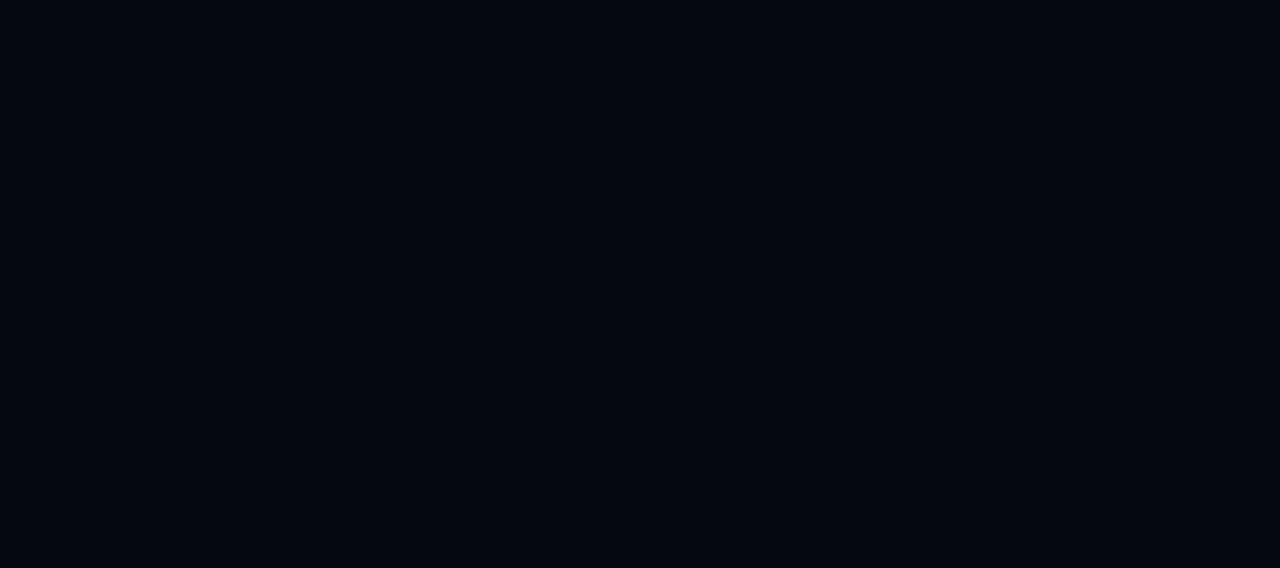
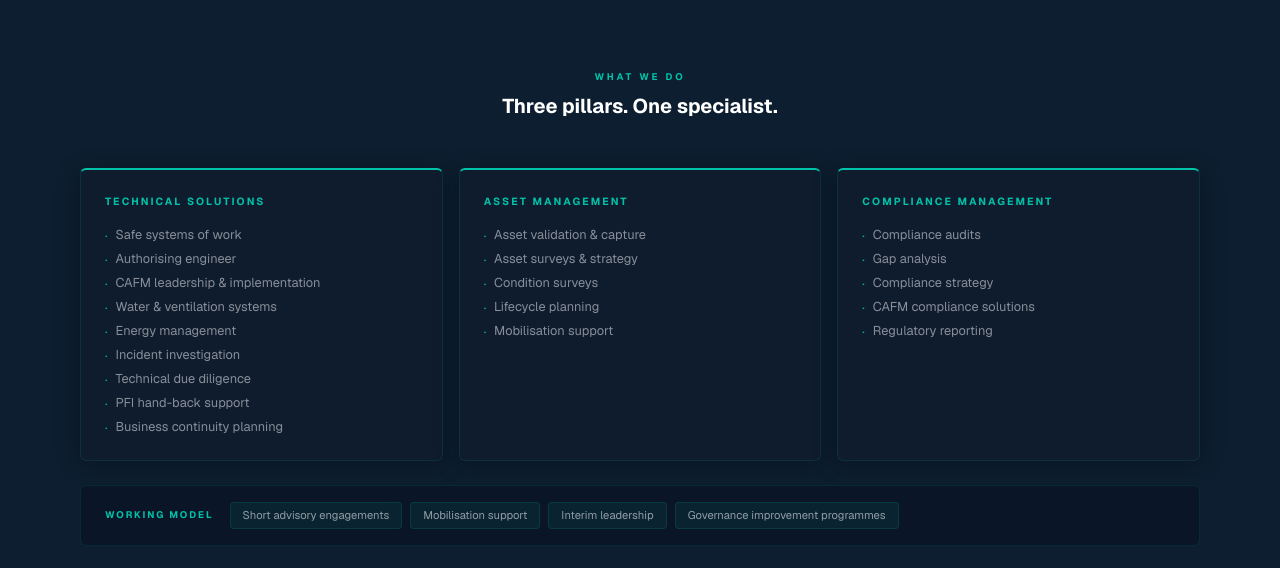
Before and after one commit to danthedev100/rpwtechconsulting2, a Next.js app: page / in a window 1280 px wide. Shown: the part 810-1378 px from the top of the page. Before the commit the page ends 800 px from the top, so only its background shows below. Built offline with nearby package versions, Linux system fonts and the light colour scheme.

Commit message:
feat: add Services section with 3 pillar cards and working model strip

```diff
--- a/app/page.tsx
+++ b/app/page.tsx
@@ -1,11 +1,13 @@
 import { Nav } from '@/components/Nav'
 import { Hero } from '@/components/Hero'
+import { Services } from '@/components/Services'
 
 export default function Home() {
   return (
     <main>
       <Nav />
       <Hero />
+      <Services />
     </main>
   )
 }
--- /dev/null
+++ b/components/Services.tsx
@@ -0,0 +1,102 @@
+// components/Services.tsx
+import { FadeUp } from '@/components/FadeUp'
+
+const PILLARS = [
+  {
+    name: 'Technical Solutions',
+    services: [
+      'Safe systems of work',
+      'Authorising engineer',
+      'CAFM leadership & implementation',
+      'Water & ventilation systems',
+      'Energy management',
+      'Incident investigation',
+      'Technical due diligence',
+      'PFI hand-back support',
+      'Business continuity planning',
+    ],
+  },
+  {
+    name: 'Asset Management',
+    services: [
+      'Asset validation & capture',
+      'Asset surveys & strategy',
+      'Condition surveys',
+      'Lifecycle planning',
+      'Mobilisation support',
+    ],
+  },
+  {
+    name: 'Compliance Management',
+    services: [
+      'Compliance audits',
+      'Gap analysis',
+      'Compliance strategy',
+      'CAFM compliance solutions',
+      'Regulatory reporting',
+    ],
+  },
+]
+
+const WORKING_MODEL = [
+  'Short advisory engagements',
+  'Mobilisation support',
+  'Interim leadership',
+  'Governance improvement programmes',
+]
+
+export function Services() {
+  return (
+    <section id="services" className="bg-[#0d1e30] py-20 px-6">
+      <div className="max-w-[1120px] mx-auto">
+        {/* Header */}
+        <FadeUp className="text-center mb-12">
+          <p className="text-[#00c2a8] text-[0.6rem] tracking-[0.3em] uppercase font-bold mb-2">
+            What We Do
+          </p>
+          <h2 className="text-white text-xl font-bold">Three pillars. One specialist.</h2>
+        </FadeUp>
+
+        {/* Pillar cards */}
+        <div className="grid grid-cols-1 md:grid-cols-3 gap-4 mb-6">
+          {PILLARS.map((pillar, i) => (
+            <FadeUp key={pillar.name} delay={i * 80}>
+              <div className="bg-[#0f1c2e] border border-[rgba(0,194,168,0.12)] border-t-2 border-t-[#00c2a8] rounded-md p-6 h-full shadow-[0_4px_24px_rgba(0,0,0,0.3)] hover:shadow-[0_16px_40px_rgba(0,0,0,0.4),0_-2px_12px_rgba(0,194,168,0.2)] hover:-translate-y-1.5 hover:border-[rgba(0,194,168,0.3)] transition-all duration-[250ms] group">
+                <h3 className="text-[#00c2a8] text-[0.65rem] font-bold tracking-[0.2em] uppercase mb-4">
+                  {pillar.name}
+                </h3>
+                <ul className="space-y-1.5">
+                  {pillar.services.map((service) => (
+                    <li key={service} className="flex items-start gap-2 text-white/50 text-[0.8rem] leading-snug">
+                      <span className="text-[#00c2a8] mt-0.5 text-xs flex-shrink-0">·</span>
+                      {service}
+                    </li>
+                  ))}
+                </ul>
+              </div>
+            </FadeUp>
+          ))}
+        </div>
+
+        {/* Working model strip */}
+        <FadeUp delay={240}>
+          <div className="bg-[#0a1628] border border-[rgba(0,194,168,0.10)] rounded-md px-6 py-4 flex flex-wrap items-center gap-4">
+            <span className="text-[#00c2a8] text-[0.6rem] font-bold tracking-[0.2em] uppercase flex-shrink-0">
+              Working Model
+            </span>
+            <div className="flex flex-wrap gap-2">
+              {WORKING_MODEL.map((tag) => (
+                <span
+                  key={tag}
+                  className="bg-[rgba(0,194,168,0.08)] border border-[rgba(0,194,168,0.15)] text-white/55 text-[0.7rem] px-3 py-1 rounded-sm"
+                >
+                  {tag}
+                </span>
+              ))}
+            </div>
+          </div>
+        </FadeUp>
+      </div>
+    </section>
+  )
+}
```
